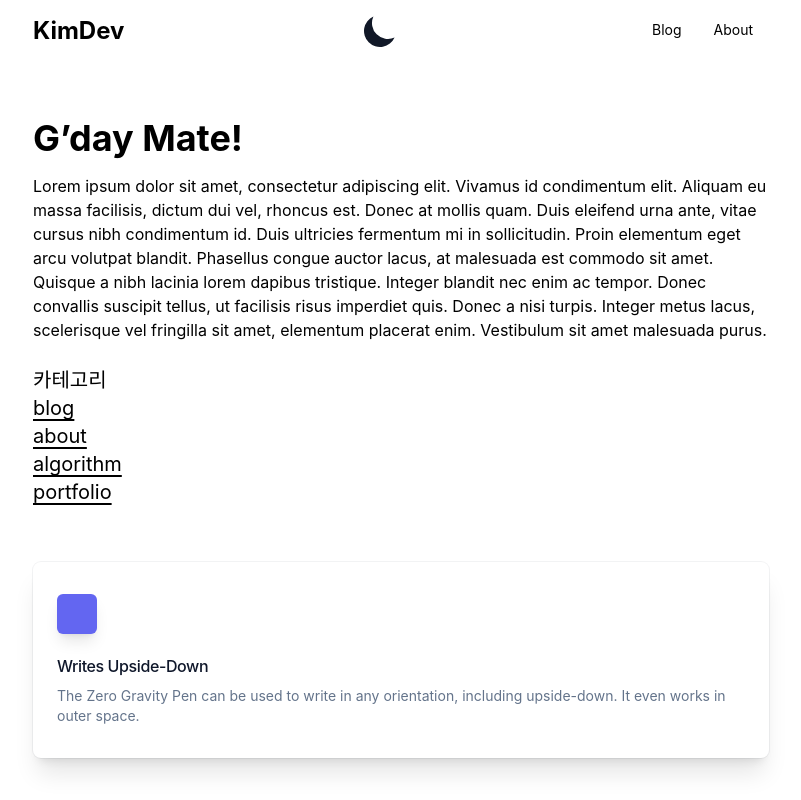
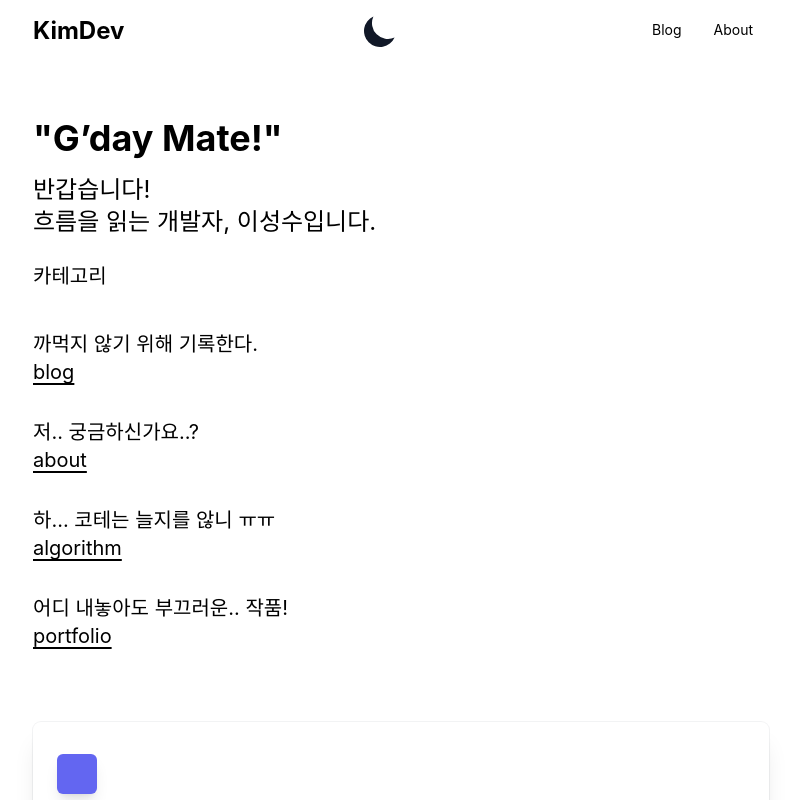
Before and after one commit to seongsoo96/blog, a Next.js app: page / in a window 1280 px wide. Shown: the top 800 px of the page, without its empty margins (239-1040 px from the left). Built offline with nearby package versions, Linux system fonts and the light colour scheme.

Commit message:
feat: style main page in index.tsx

```diff
--- a/pages/index.tsx
+++ b/pages/index.tsx
@@ -15,10 +15,18 @@ export const getStaticProps: GetStaticProps = async () => {
 };
 
 const category = [
-	{ name: "blog", href: "/blog" },
-	{ name: "about", href: "/about" },
-	{ name: "algorithm", href: "/algorithm" },
-	{ name: "portfolio", href: "/portfolio" },
+	{ name: "blog", href: "/blog", desc: "까먹지 않기 위해 기록한다." },
+	{ name: "about", href: "/about", desc: "저.. 궁금하신가요..?" },
+	{
+		name: "algorithm",
+		href: "/algorithm",
+		desc: "하... 코테는 늘지를 않니 ㅠㅠ",
+	},
+	{
+		name: "portfolio",
+		href: "/portfolio",
+		desc: "어디 내놓아도 부끄러운.. 작품!",
+	},
 ];
 
 const Home = ({
@@ -33,33 +41,26 @@ const Home = ({
 				<link rel="icon" href="/favicon.ico" />
 			</Head>
 			<div className="py-14">
-				<h1 className="category-title">G&rsquo;day Mate!</h1>
-				<p className="category-description">
-					Lorem ipsum dolor sit amet, consectetur adipiscing elit.
-					Vivamus id condimentum elit. Aliquam eu massa facilisis,
-					dictum dui vel, rhoncus est. Donec at mollis quam. Duis
-					eleifend urna ante, vitae cursus nibh condimentum id. Duis
-					ultricies fermentum mi in sollicitudin. Proin elementum eget
-					arcu volutpat blandit. Phasellus congue auctor lacus, at
-					malesuada est commodo sit amet. Quisque a nibh lacinia lorem
-					dapibus tristique. Integer blandit nec enim ac tempor. Donec
-					convallis suscipit tellus, ut facilisis risus imperdiet
-					quis. Donec a nisi turpis. Integer metus lacus, scelerisque
-					vel fringilla sit amet, elementum placerat enim. Vestibulum
-					sit amet malesuada purus.
+				<h1 className="category-title">"G&rsquo;day Mate!"</h1>
+				<p className="category-description text-2xl">
+					반갑습니다!
+					<br />
+					흐름을 읽는 개발자, 이성수입니다.
 				</p>
 				<br />
 				<h2>카테고리</h2>
+				<br />
 				<ul>
 					{category.map((c) => (
 						<li key={c.name} className="text-xl">
 							<Link href={c.href}>
 								<a>
-									<span>
+									<div className="py-4">
+										<p>{c.desc}</p>
 										<p className="underline underline-offset-4">
 											{c.name}
 										</p>
-									</span>
+									</div>
 								</a>
 							</Link>
 						</li>
```
